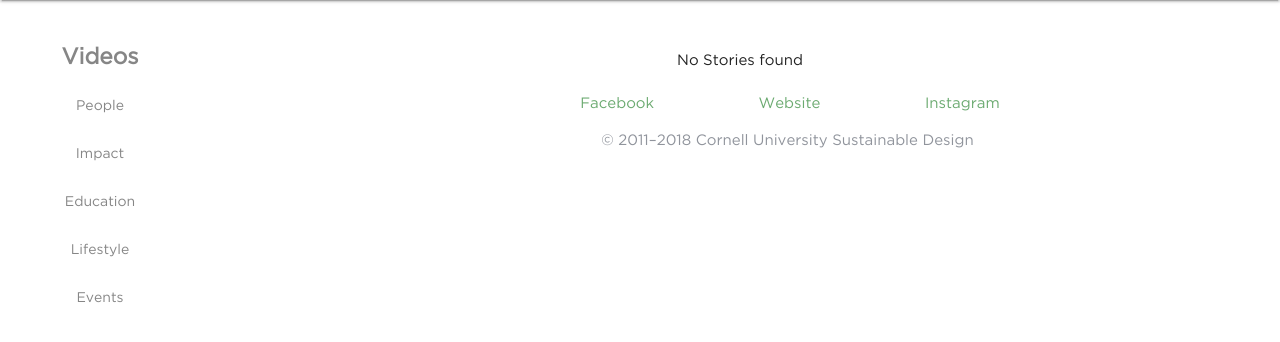
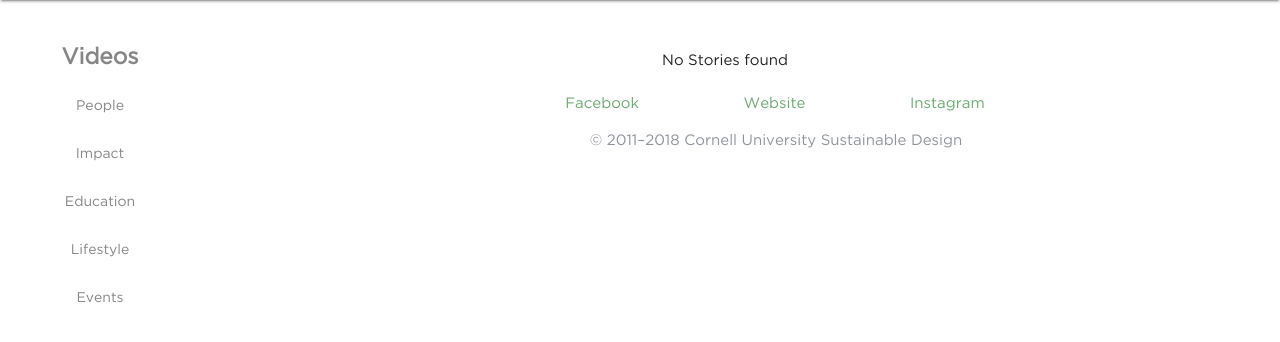
Before and after one commit to genghisshyy/cusd-stories, a PHP site: page /input_type.php in a window 1280 px wide. Shown: the part 66-408 px from the top of the page. Run offline with PHP 8.4, Linux system fonts and the light colour scheme; data that the repository does not hold is empty; some libraries are stand-ins or nearby versions.

Commit message:
container stuff and footer

```diff
--- a/css/style.css
+++ b/css/style.css
@@ -182,7 +182,7 @@ nav ul a {
 
 p.float-right {
   text-align: center;
-  margin-left: 95px; }
+  margin-left: 102px; }
 
 /* ----------sidenav ---------*/
 /* header text */
@@ -216,7 +216,8 @@ p.float-right {
 #container {
   margin-top: 20px;
   overflow: hidden;
-  padding-left: 200px; }
+  padding-left: 200px;
+  padding-right: 30px; }
 
 .side-nav a:focus {
   background-color: #EFEFEF; }
--- a/scss/style.scss
+++ b/scss/style.scss
@@ -317,7 +317,7 @@ $grey: #90949C;
 
   p.float-right{
     text-align: center;
-    margin-left: 95px;
+    margin-left: 102px;
     @media only screen and (max-width: 1200px) {
       // margin: 20px 0;
     }
@@ -408,6 +408,7 @@ $grey: #90949C;
     margin-top: 20px;
     overflow: hidden;
     padding-left: 200px;
+    padding-right: 30px;
   }
 
   //padding-left prevents overlap with nav
```
Also changed, not shown: 1 other file.
